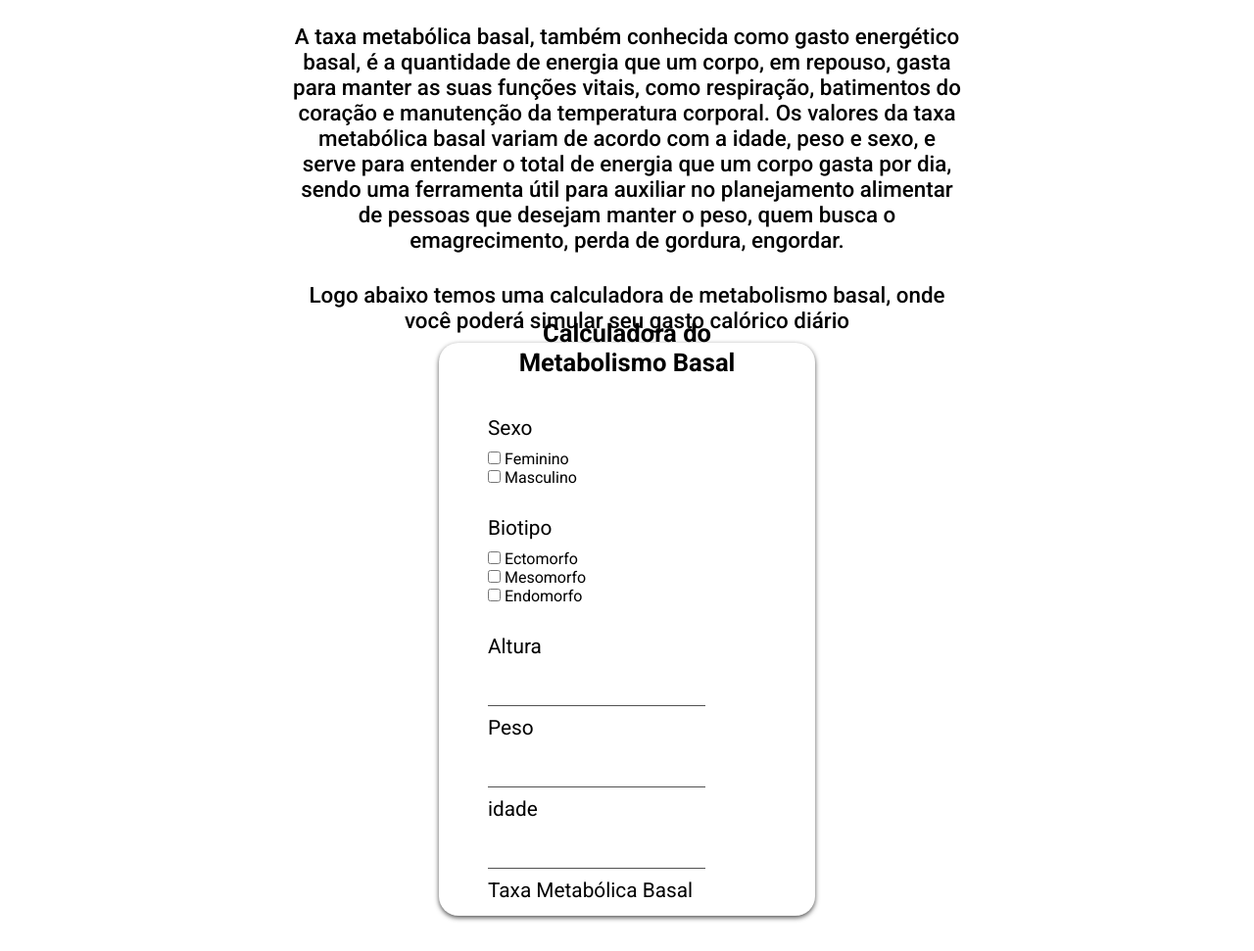
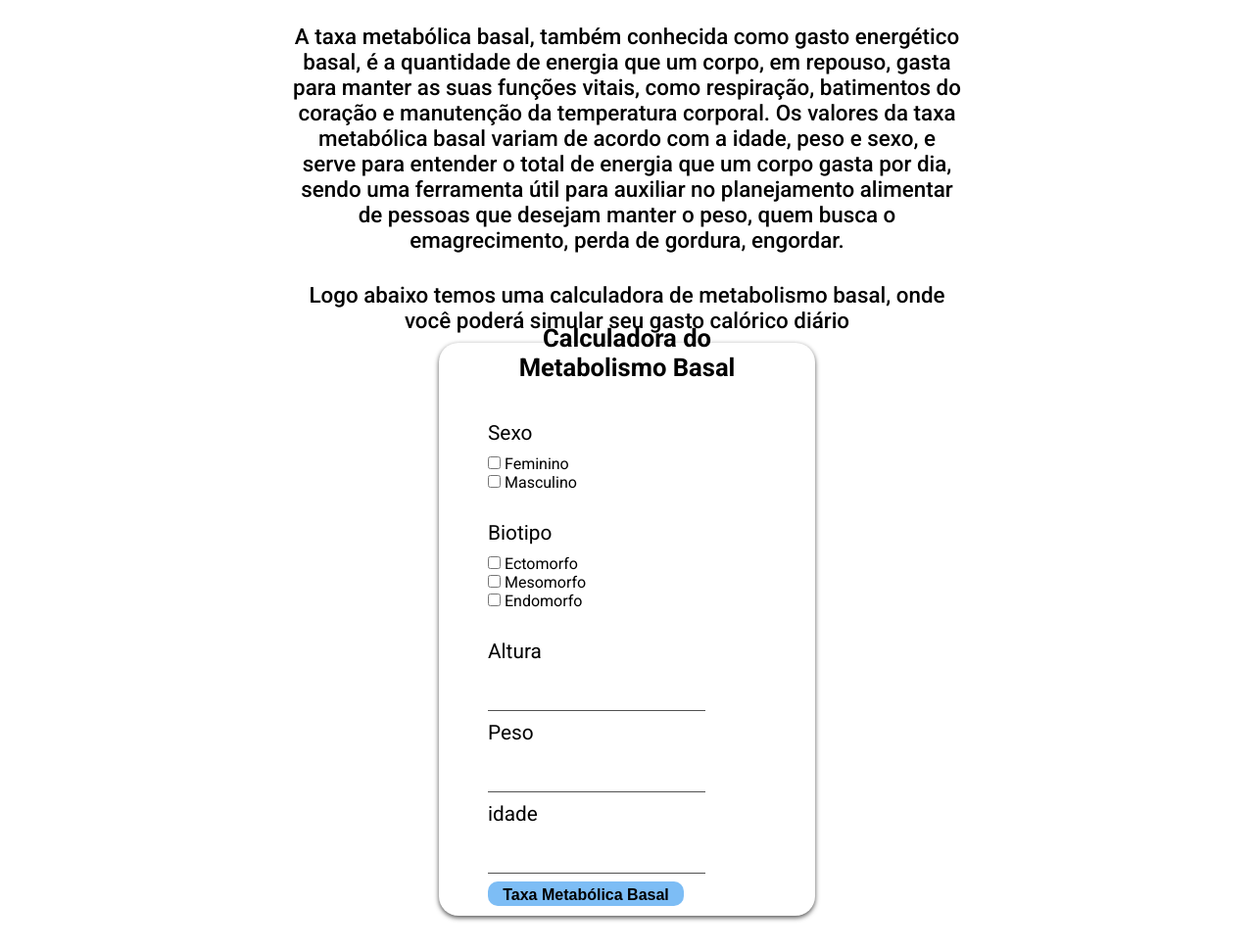
Before and after one commit to Grigor-M-F/PSA, a website: page public/metabolismobasal.html in a window 1280 px wide. Shown: the part 105-1076 px from the top of the page at 98% size. Drawn offline with Linux system fonts and the light colour scheme.

Commit message:
update calculadora

```diff
--- a/public/css/metabolismoBasal.css
+++ b/public/css/metabolismoBasal.css
@@ -90,7 +90,6 @@ nav ul li a:hover {
 }
 
 .b a button {
-    padding: 10px;
     width: 120px;
     height: 30px;
     border: none;
@@ -98,7 +97,6 @@ nav ul li a:hover {
     box-shadow: 0 2px 5px rgba(0, 0, 0, 0.2);
     background-color: var(--cor--button);
     font-weight: 600;
-    text-align: center;
     transition: all 0.5s;
 }
 
@@ -212,6 +210,23 @@ main {
 
 }
 
+button {
+    border: none;
+    border-radius: 10px;
+    width: 200px;
+    height: 25px;
+    margin-top: 8px;
+    background-color: #7dbdf5;
+    font-weight: 700;
+    padding: 5px;
+    text-align: center;
+}
+
+button:hover {
+    background-color: var(--cor--secundaria);
+    transform: scale(1.1);
+}
+
 /* footer */
 
 .rodape {
--- /dev/null
+++ b/public/js/metabolismobasal.js
@@ -0,0 +1,23 @@
+function calcular() {
+    var fem = iptSexo_F.value;
+    var masc = iptSexo_M.value;
+    var ecto = iptBiotipo_Ecto.value;
+    var meso = iptBiotipo_Meso.value;
+    var endo = iptBiotipo_Endo.value;
+    var altura = Number(iptAltura.value);
+    var peso = Number(iptPeso.value);
+    var idade = Number(iptIdade.value);
+
+    var calculo = 0;
+
+    if (fem == 0) {
+        calculo = 88.362 + (13.397 * peso) + (4.799 * altura) - (5.677 * idade)
+    } else {
+        calculo = 447.593 + (9.247 * peso) + (3.098 * altura) - (4.330 * idade)
+    }
+
+    resposta.innerHTML = calculo;
+
+    console.log(calculo)
+
+}
--- a/public/metabolismobasal.html
+++ b/public/metabolismobasal.html
@@ -88,10 +88,8 @@
                             <label>idade</label>
                             <input type="number" id="iptIdade">
 
-                            <label>Taxa Metabólica Basal</label>
-                            <div class="reposta">
-
-                            </div>
+                            <button onclick="calcular()">Taxa Metabólica Basal</button>
+                            <div id="resposta"></div>
                         </div>
                     </form>
                 </div>
@@ -116,6 +114,6 @@
 
         </section>
     </main>
+    <script src="../public/js/metabolismobasal.js"></script>
 </body>
-
 </html>
```
